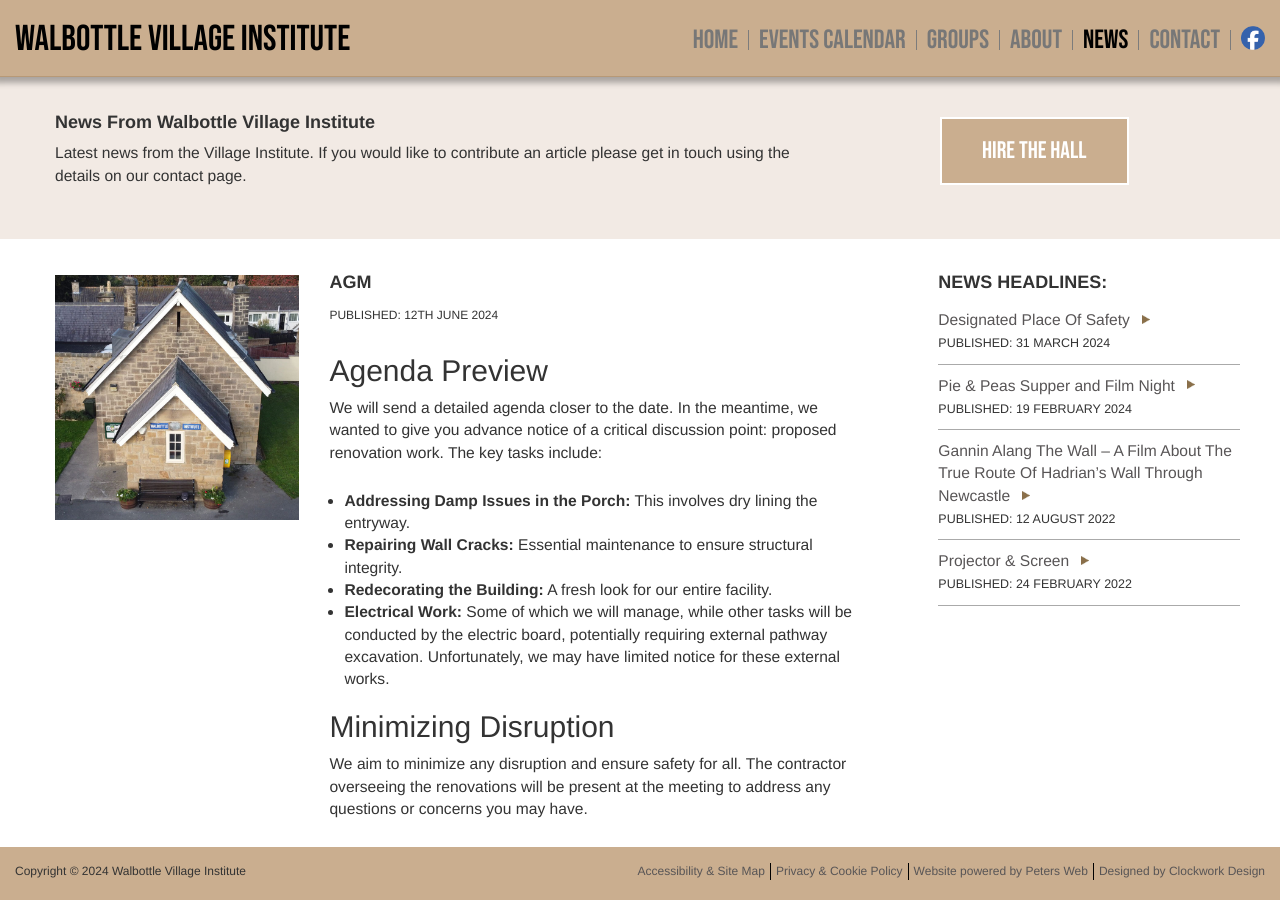
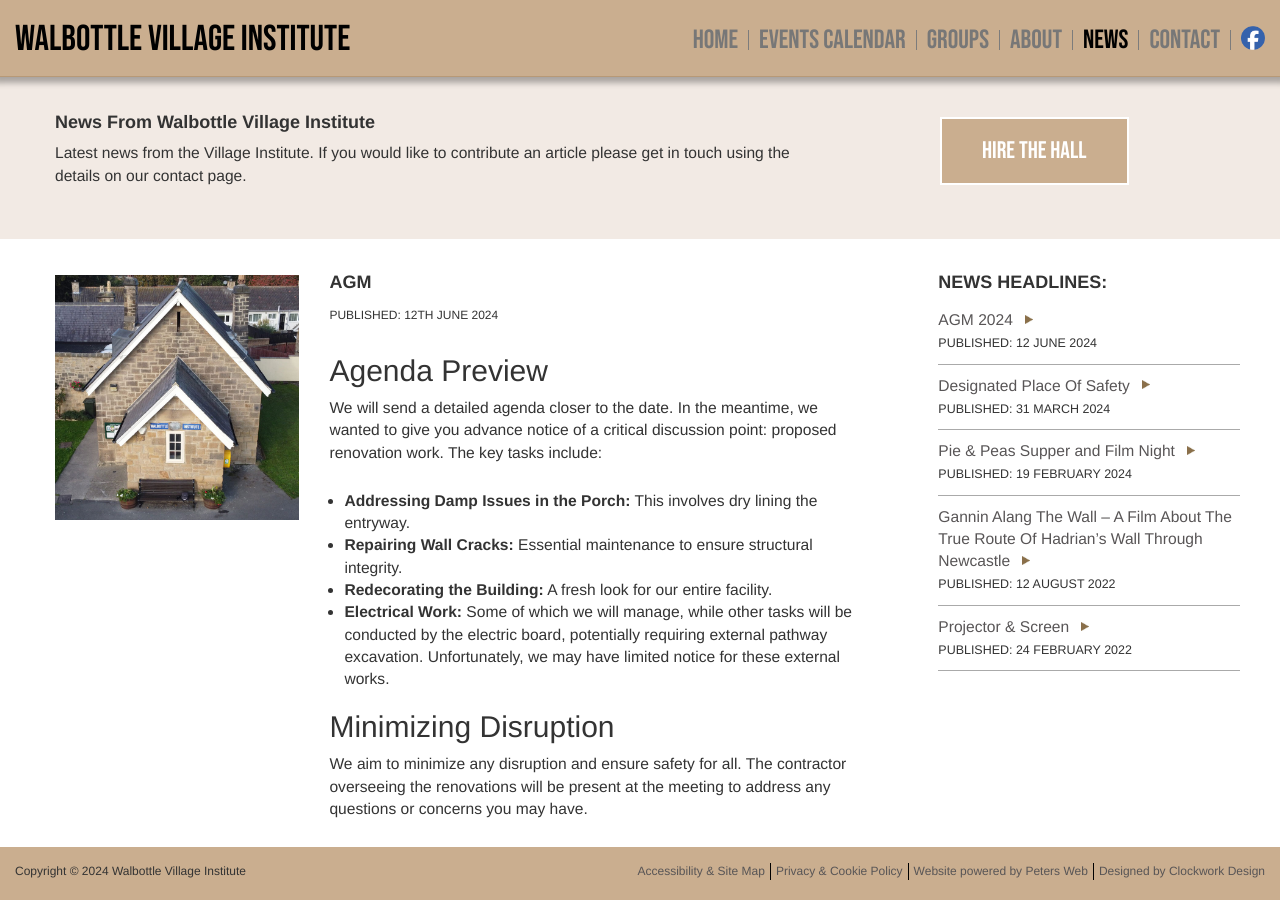
Before and after one commit to Walbottle-Village/Walbottle-Village-Institute, a Jekyll site: the page built from _pages/wvi_news.md, in a window 1280 px wide and 900 px high. Built offline with Jekyll 4.4.1, drawn with Linux system fonts in a browser that asks for light colours; cached includes are drawn as plain includes; some web fonts are replaced; comment, search, counter and statistics services are not loaded.

Commit message:
Update wvi_news.md

```diff
--- a/_pages/wvi_news.md
+++ b/_pages/wvi_news.md
@@ -107,6 +107,7 @@ OGimage: /OG-news.jpg
 			<div class="group-listings-wrap">
 			<h3><strong>News Headlines:</strong></h3>
 			<ul>
+			<li><a href="#AGM" title="view 'AGM' article">AGM 2024</a><br><span>Published: 12 June 2024</span></li>
 			<li><a href="#safety" title="view 'Designated Place Of Safety' article">Designated Place Of Safety</a><br><span>Published: 31 March 2024</span></li>
 			<li><a href="#pie_peas" title="view 'Pie &amp; Peas Supper and Film Night' article">Pie &amp; Peas Supper and Film Night</a><br><span>Published: 19 February 2024</span></li>
 			<li><a href="#gannin" title="view 'Gannin Alang The Wall' article">Gannin Alang The Wall – A Film About The True Route Of Hadrian’s Wall Through Newcastle</a><br><span>Published: 12 August 2022</span></li>
```
